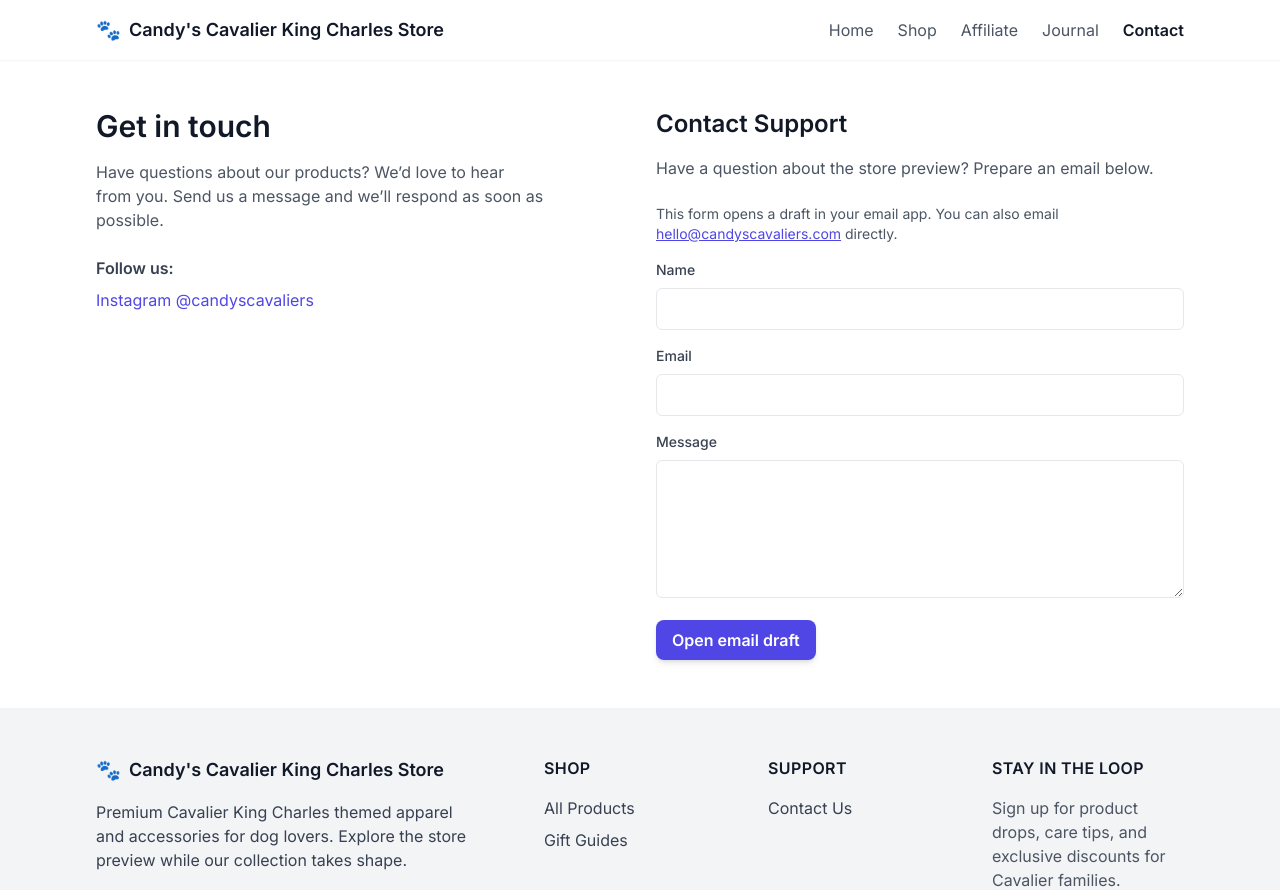
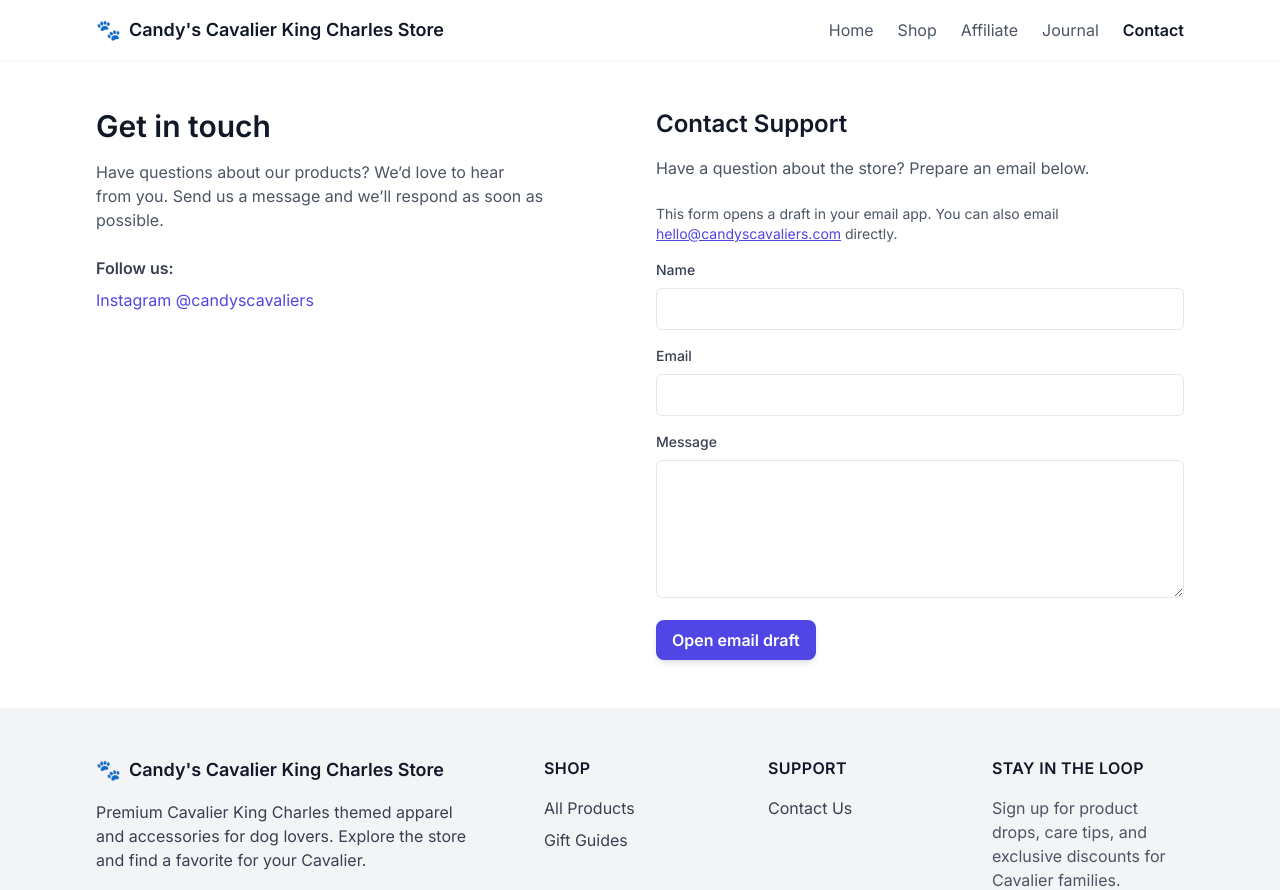
Before and after one commit to mariampi/cavalier-store, a plain HTML site: page contact.html in a window 1280 px wide. Shown: the top 890 px of the page. Drawn offline with nearby package versions, Linux system fonts and the light colour scheme.

Commit message:
Replace storefront preview wording

```diff
--- a/contact.html
+++ b/contact.html
@@ -88,7 +88,7 @@
       <div>
         <h2 class="text-2xl font-semibold text-gray-900 mb-4">Contact Support</h2>
         <p class="text-gray-600 mb-6">
-          Have a question about the store preview? Prepare an email below.
+          Have a question about the store? Prepare an email below.
         </p>
 
         <p class="text-sm text-gray-600 mb-4">This form opens a draft in your email app. You can also email <a class="text-indigo-600 underline" href="mailto:hello@candyscavaliers.com">hello@candyscavaliers.com</a> directly.</p>
@@ -158,7 +158,7 @@
           <span class="text-xl text-pink-500" aria-hidden="true">&#128062;</span>
           <h3 class="text-lg font-semibold text-gray-900">Candy's Cavalier King Charles Store</h3>
         </div>
-        <p class="mb-4 max-w-sm">Premium Cavalier King Charles themed apparel and accessories for dog lovers. Explore the store preview while our collection takes shape.</p>
+        <p class="mb-4 max-w-sm">Premium Cavalier King Charles themed apparel and accessories for dog lovers. Explore the store and find a favorite for your Cavalier.</p>
         <p class="text-sm text-gray-600">Have questions? Visit our <a href="contact.html" class="text-indigo-600 hover:underline">contact page</a>.</p>
         <div class="flex space-x-4 mt-4">
           <a href="https://www.instagram.com/candyscavaliers/" target="_blank" rel="noopener noreferrer" class="text-indigo-600 hover:underline">Instagram @candyscavaliers</a>
```
Also changed, not shown: affiliate.html (+1 -1 lines), index.html (+2 -2 lines), journal.html (+1 -1 lines), shop.html (+1 -1 lines).
